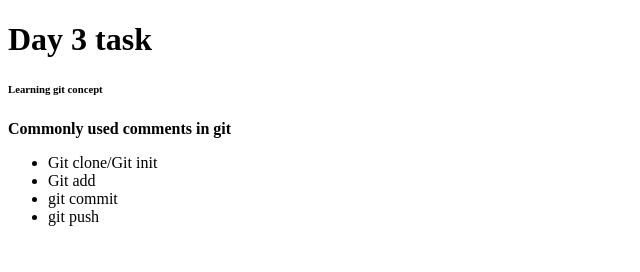
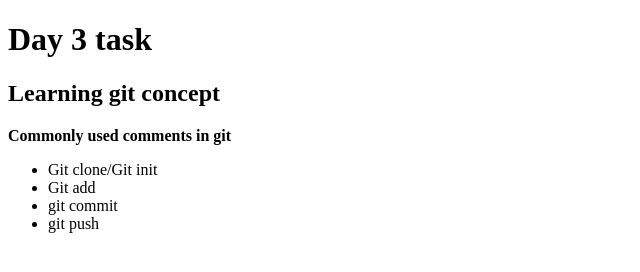
Before and after one commit to Hemajeyasri/CDday3task, a plain HTML site: page index.html in a window 1280 px wide. Shown: the whole page, without its empty margins (0-640 px from the left). Drawn offline with Linux system fonts and the light colour scheme.

Commit message:
second commitof index.html

```diff
--- a/index.html
+++ b/index.html
@@ -7,7 +7,7 @@
 </head>
 <body>
     <h1>Day 3 task</h1>
-    <h6>Learning git concept</h6>
+    <h2>Learning git concept</h2>
     <p><b>Commonly used comments in git</b></p>
     <ul>
         <li>
```
